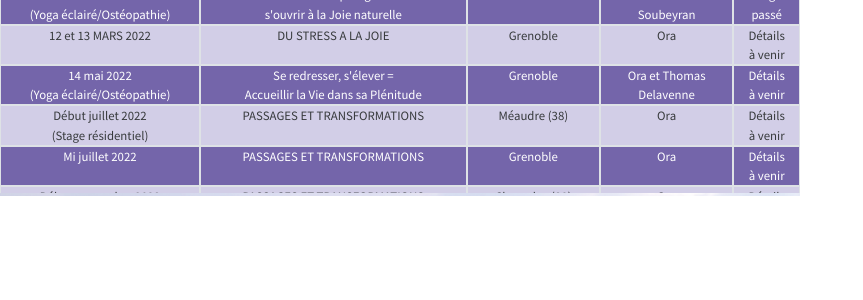
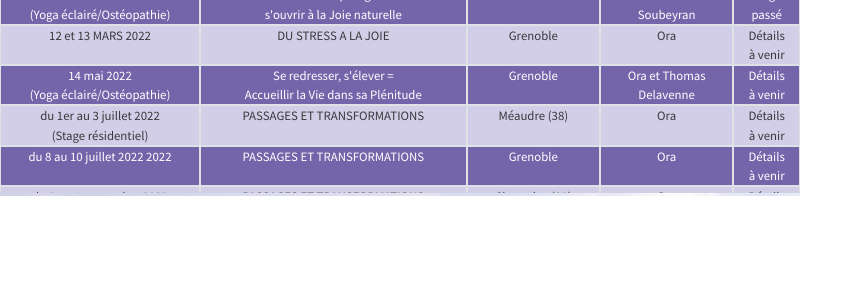
Before and after one commit to vie-en-yoga/vie-en-yoga.github.io, a Jekyll site: the page stages/index.html, which Jekyll copies as it is, in a window 1280 px wide. Shown: the part 254-554 px from the top of the page, without its empty margins (0-863 px from the left). Built offline with Jekyll 4.4.1, drawn with Linux system fonts in a browser that asks for light colours; nearby versions of some CDN libraries.

Commit message:
Stages d'été
Mise à jour des dates des stages d'été

```diff
--- a/stages/index.html
+++ b/stages/index.html
@@ -238,7 +238,7 @@
 <!--  PASSAGE ET TRANSFORMATION - MEAUDRE  Juillet             -->
               <div class="row text-center bg-yannick text-dark">
                 <div class="col-3 border">
-                  Début juillet 2022 <br>
+                  du 1er au 3 juillet 2022 <br>
                   (Stage résidentiel)
                 </div>
                 <div class="col-4 border">
@@ -258,7 +258,7 @@
 <!--  PASSAGE ET TRANSFORMATION - GRENOBLE  Juillet             -->
               <div class="row text-center bg-ora text-white">
                 <div class="col-3 border">
-                  Mi juillet 2022
+                  du 8 au 10 juillet 2022 2022
                 </div>
                 <div class="col-4 border">
                   PASSAGES ET TRANSFORMATIONS
@@ -277,7 +277,7 @@
 <!--  PASSAGE ET TRANSFORMATION - CHASSELAY  Fin Septembre             -->
               <div class="row text-center bg-yannick text-dark">
                 <div class="col-3 border">
-                  Début septembre 2022 <br>
+                  du 2 au 4 septembre 2022 <br>
                   (Stage résidentiel)
                 </div>
                 <div class="col-4 border">
```
